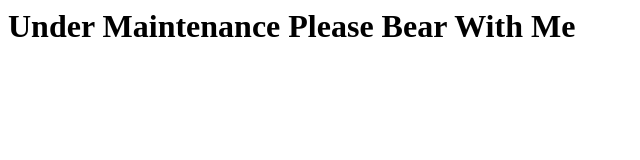
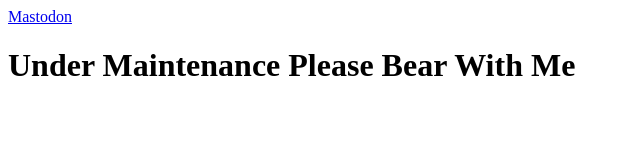
Before and after one commit to mananhiteshkataria/mananhiteshkataria.github.io, a plain HTML site: page index.html in a window 1280 px wide. Shown: the whole page, without its empty margins (0-640 px from the left). Drawn offline with Linux system fonts and the light colour scheme.

Commit message:
Update index.html

```diff
--- a/index.html
+++ b/index.html
@@ -1 +1,3 @@
+<a rel="me" href="https://mastodon.social/@manankataria">Mastodon</a>
+
 <h1>Under Maintenance Please Bear With Me</h1>
```
